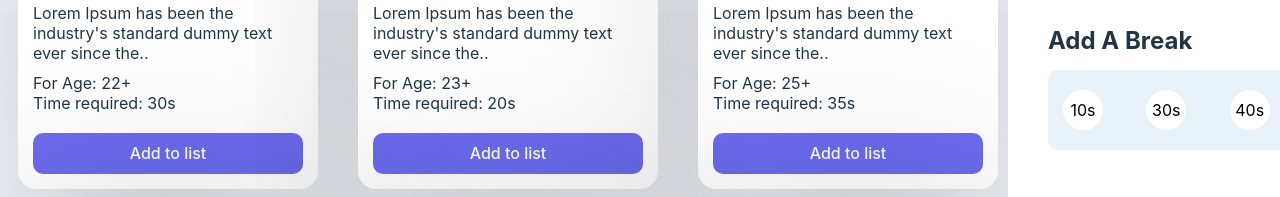
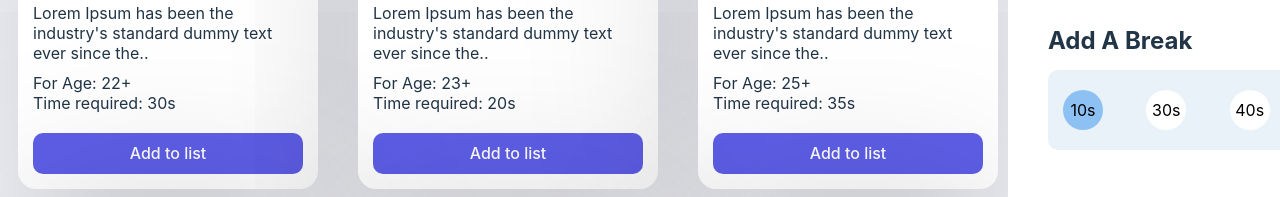
Before and after one commit to MirFaisal/react-active-journey, a React (Vite) app: page / in a window 1280 px wide. Shown: the part 497-694 px from the top of the page. Built offline with nearby package versions, Linux system fonts and the light colour scheme.

Commit message:
added button disabled attribute

```diff
--- a/src/components/exercise_item/ExerciseItem.css
+++ b/src/components/exercise_item/ExerciseItem.css
@@ -19,6 +19,6 @@
   width: 100%;
   margin-block-start: 20px;
   border-radius: 10px;
-  background: #6c6cef;
+  background: #5f5fe9;
   color: #fff;
 }
--- a/src/components/exercise_item/ExerciseItem.jsx
+++ b/src/components/exercise_item/ExerciseItem.jsx
@@ -1,5 +1,5 @@
 import React from "react";
-
+import { addtolistButtonStyle } from "../../utility/buttonStyle";
 import "./ExerciseItem.css";
 
 const ExerciseItem = ({ item, addToList }) => {
@@ -17,8 +17,9 @@ const ExerciseItem = ({ item, addToList }) => {
           <p className="time">Time required: {time}s </p>
         </div>
         <button
-          onClick={() => {
+          onClick={(e) => {
             addToList(item);
+            addtolistButtonStyle(e);
           }}
           className="primary-btn"
           id="primary-btn"
--- a/src/components/profile/Profile.css
+++ b/src/components/profile/Profile.css
@@ -63,3 +63,6 @@
   background-color: #e9f1f9;
   border-radius: 10px;
 }
+.active {
+  background: #8dc0f3 !important;
+}
--- a/src/components/profile/Profile.jsx
+++ b/src/components/profile/Profile.jsx
@@ -4,7 +4,10 @@ import React from "react";
 import { ToastContainer, toast } from "react-toastify";
 import "react-toastify/dist/ReactToastify.css";
 import avatar from "../../assets/avatar/profile1.jpg";
+
+import { changeButtonstyle } from "../../utility/buttonStyle";
 import "./Profile.css";
+
 const Profile = (props) => {
   const { totalTime, addBreakTime, breaktiome } = props;
   const notify = () => toast(`Your Progress is Amazing 👍`);
@@ -41,8 +44,14 @@ const Profile = (props) => {
         </div>
       </div>
       <h2 className="title">Add A Break</h2>
-      <div className="break-time" onClick={(e) => addBreakTime(e)}>
-        <div className="session">10</div>
+      <div
+        className="break-time"
+        onClick={(e) => {
+          addBreakTime(e);
+          changeButtonstyle(e);
+        }}
+      >
+        <div className="session active">10</div>
         <div className="session">30</div>
         <div className="session">40</div>
         <div className="session">60</div>
--- /dev/null
+++ b/src/utility/buttonStyle.js
@@ -0,0 +1,18 @@
+const changeButtonstyle = (e) => {
+  const currentButton = e.target;
+  const active = document.querySelector(".active");
+  console.log(active);
+
+  if (active && !currentButton.classList.contains("show")) {
+    active.classList.remove("active");
+  }
+  currentButton.classList.add("active");
+};
+
+// for exercise item
+const addtolistButtonStyle = (e) => {
+  const currentButton = e.target;
+    currentButton.style.background = "#bebef7";
+  currentButton.setAttribute("disabled", "");
+};
+export { addtolistButtonStyle, changeButtonstyle };
```
